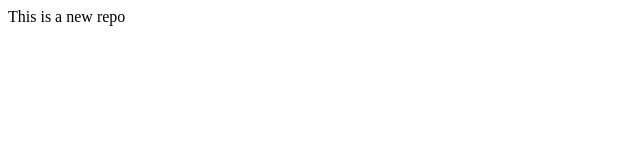
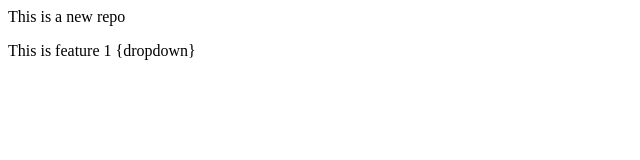
Before and after one commit to Syed-Mustafa-Hussain/LocalRepo, a plain HTML site: page index.html in a window 1280 px wide. Shown: the whole page, without its empty margins (0-640 px from the left). Drawn offline with Linux system fonts and the light colour scheme.

Commit message:
add dropdown

```diff
--- a/index.html
+++ b/index.html
@@ -1 +1,2 @@
 <p>This is a new repo</p>
+<p>This is feature 1 {dropdown}</p>
```
